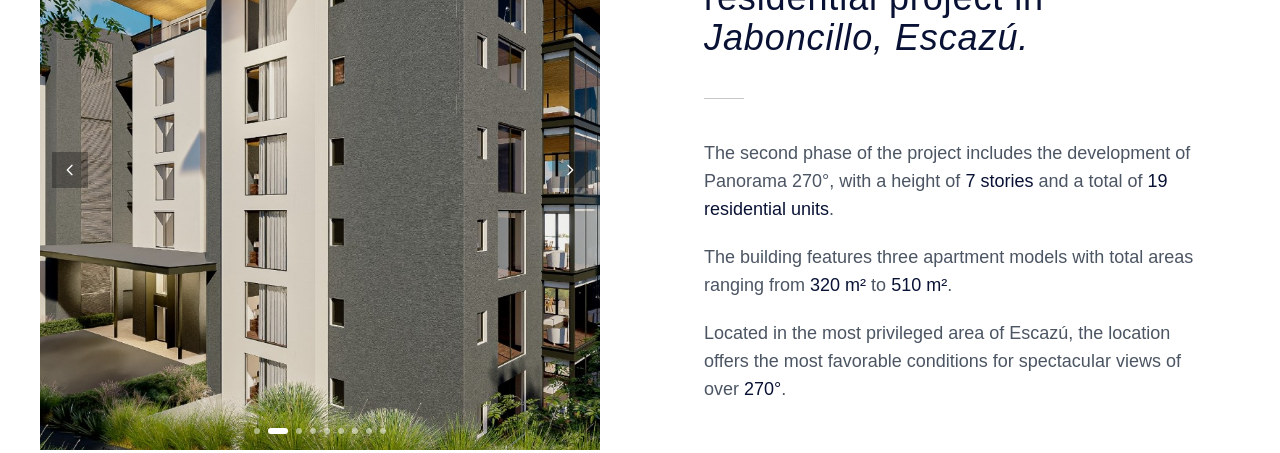
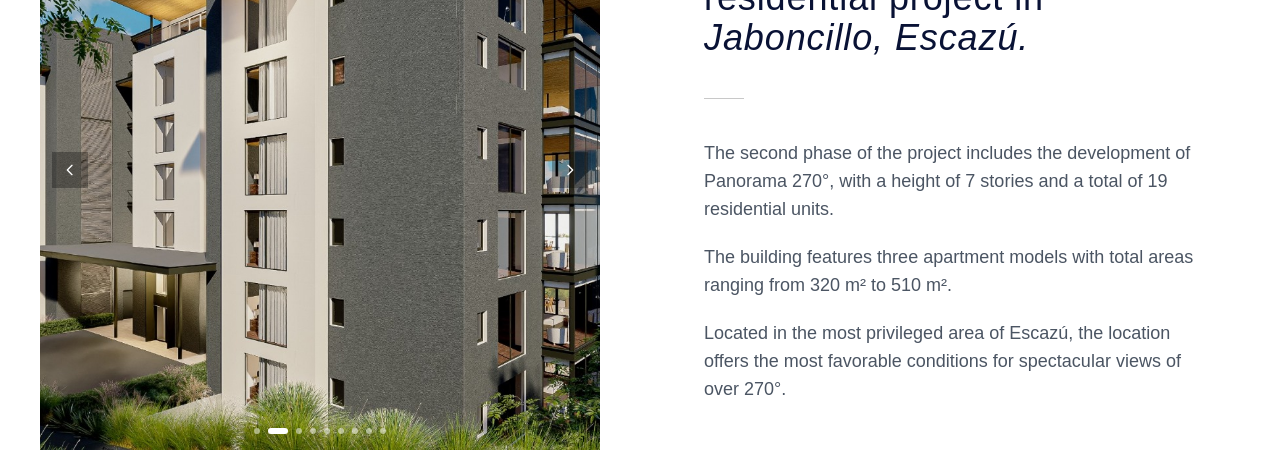
Before and after one commit to mauriciot-pro/panorama-270, a Next.js app: page / in a window 1280 px wide. Shown: the part 1040-1493 px from the top of the page. Built offline with nearby package versions, Linux system fonts and the light colour scheme; a web font is replaced by a local one.

Commit message:
Remove bold text from intro, plain stacked extras for all unit cards

```diff
--- a/app/page.tsx
+++ b/app/page.tsx
@@ -69,6 +69,7 @@
       { label: "Parking",    value: "2" },
     ],
     extras: ["Maid's room", "Storage room"],
+    plainExtras: true,
   },
   {
     name: "Center Unit B",
@@ -80,6 +81,7 @@
       { label: "Parking",    value: "2" },
     ],
     extras: ["Maid's room", "Storage room"],
+    plainExtras: true,
   },
   {
     name: "Corner Unit",
@@ -128,24 +130,15 @@
 
               <p className="mt-10 text-gray-600 font-body text-base md:text-lg leading-relaxed">
                 The second phase of the project includes the development of Panorama
-                270°, with a height of{" "}
-                <strong className="text-[#091235] font-medium">7 stories</strong>{" "}
-                and a total of{" "}
-                <strong className="text-[#091235] font-medium">
-                  19 residential units
-                </strong>
-                .
+                270°, with a height of 7 stories and a total of 19 residential units.
               </p>
               <p className="mt-5 text-gray-600 font-body text-base md:text-lg leading-relaxed">
                 The building features three apartment models with total areas ranging
-                from{" "}
-                <strong className="text-[#091235] font-medium">320 m²</strong> to{" "}
-                <strong className="text-[#091235] font-medium">510 m²</strong>.
+                from 320 m² to 510 m².
               </p>
               <p className="mt-5 text-gray-600 font-body text-base md:text-lg leading-relaxed">
                 Located in the most privileged area of Escazú, the location offers
-                the most favorable conditions for spectacular views of over{" "}
-                <strong className="text-[#091235] font-medium">270°</strong>.
+                the most favorable conditions for spectacular views of over 270°.
               </p>
             </div>
           </div>
--- a/components/UnitCard.tsx
+++ b/components/UnitCard.tsx
@@ -111,7 +111,7 @@
               </div>
 
               {extras.length > 0 && (
-                <div className="mt-6 pt-6 border-t border-[#D7D7D8] flex flex-wrap gap-3">
+                <div className={`mt-6 pt-6 border-t border-[#D7D7D8] ${plainExtras ? "flex flex-col gap-2" : "flex flex-wrap gap-3"}`}>
                   {extras.map((item) => (
                     plainExtras ? (
                       <span
```
